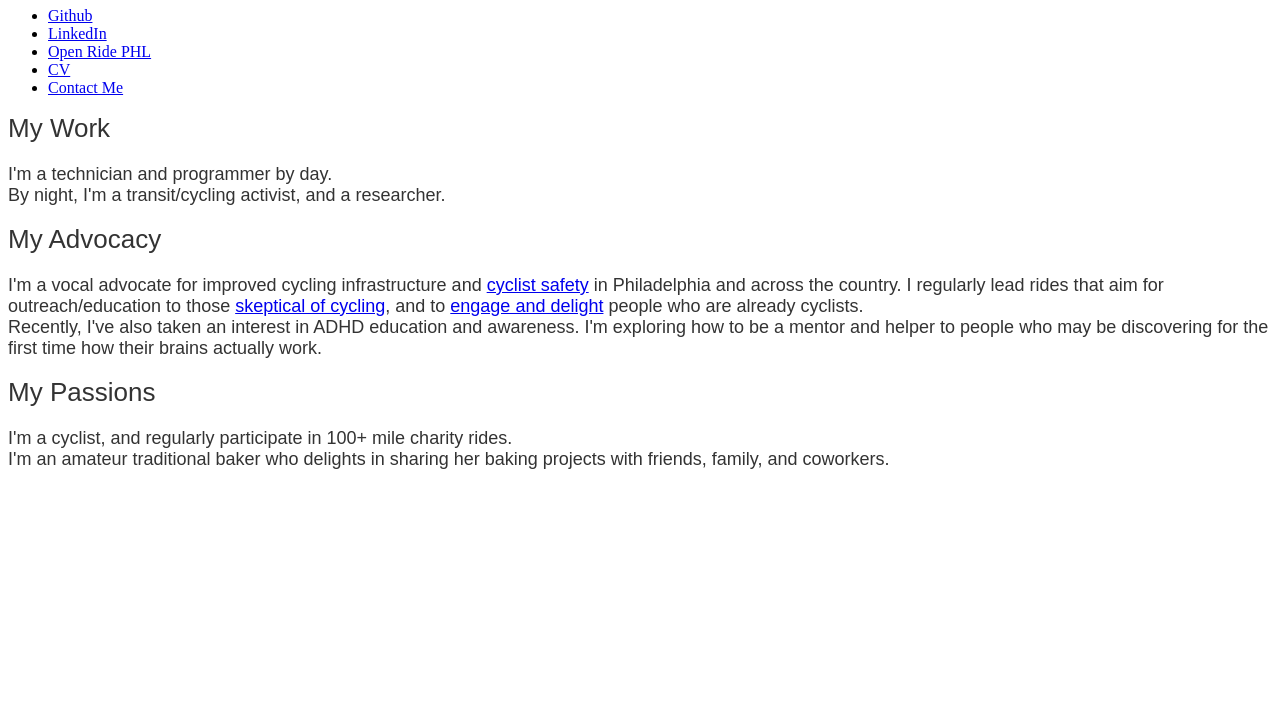
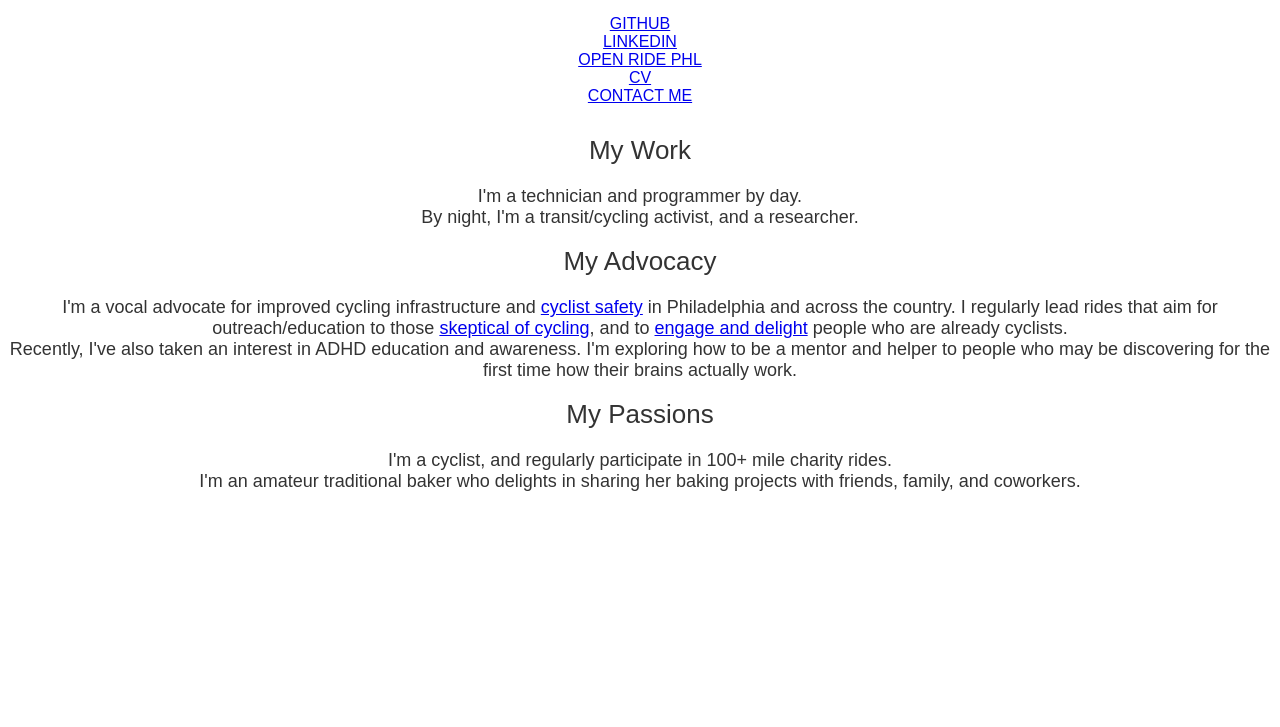
Before and after one commit to phillyaws/phillyaws.github.io, a plain HTML site: page index.html in a window 1280 px wide. Shown: the part 73-800 px from the top of the page. Drawn offline with Linux system fonts and the light colour scheme.

Commit message:
Updating Styles
Styles

```diff
--- a/style.css
+++ b/style.css
@@ -4,6 +4,7 @@ h1 {
   font-size: 32px;
   font-weight: 300;
   text-transform: uppercase;
+  text-align: center;
 }
 
 h2 {
@@ -12,10 +13,30 @@ h2 {
   font-size: 26px;
   font-weight: 100;
   margin: 0 auto 20px auto;
+  text-align: center;
 }
 
 p {
   color: #333;
   font-family: 'Varela Round', sans-serif;
   font-size: 18px;
+  text-align: center;
 }
+
+ul {
+  margin: 30px auto;
+  padding: 0 20px;
+  text-align: center;
+}
+
+li {
+  color: #FFF;
+  font-family: 'Oswald', sans-serif;
+  font-size: 16px;
+  font-weight: 300;
+  text-transform: uppercase;
+}
+
+li:hover {
+  color: #DBE9EE;
+}
```
